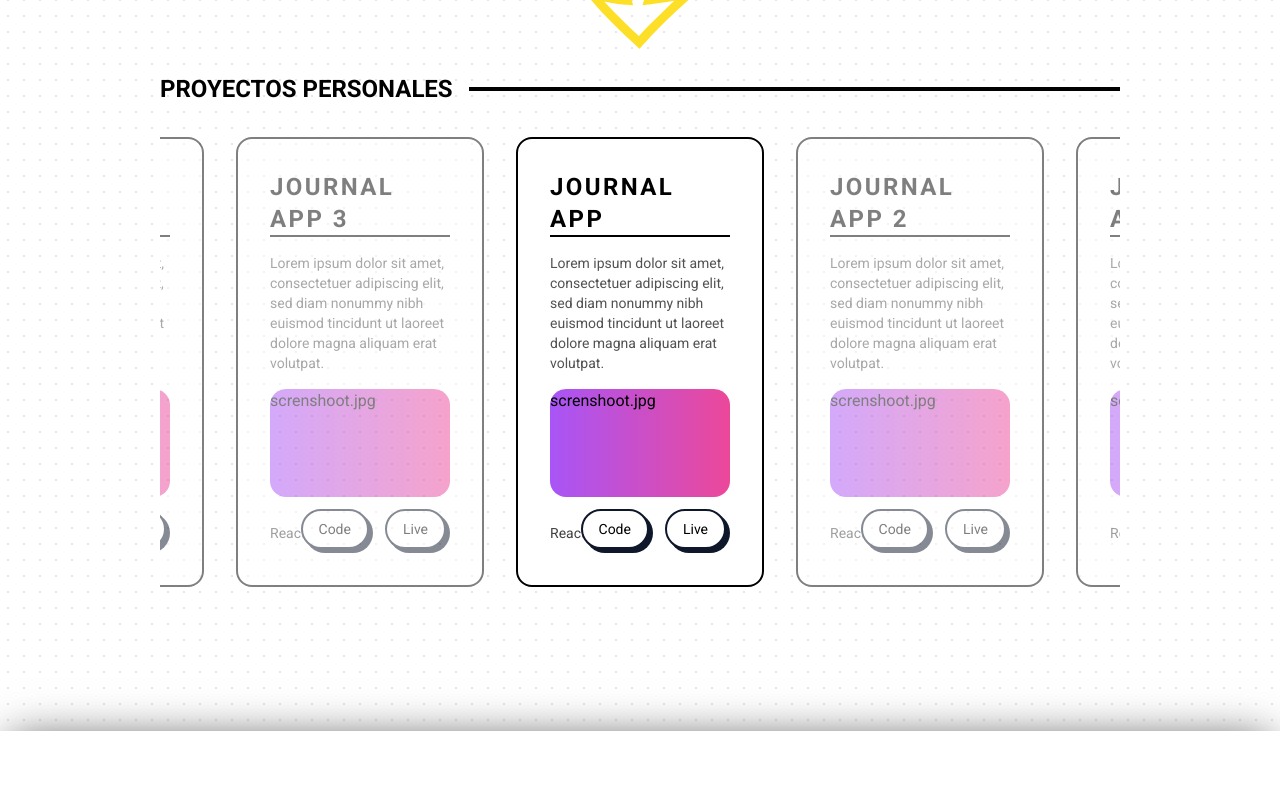
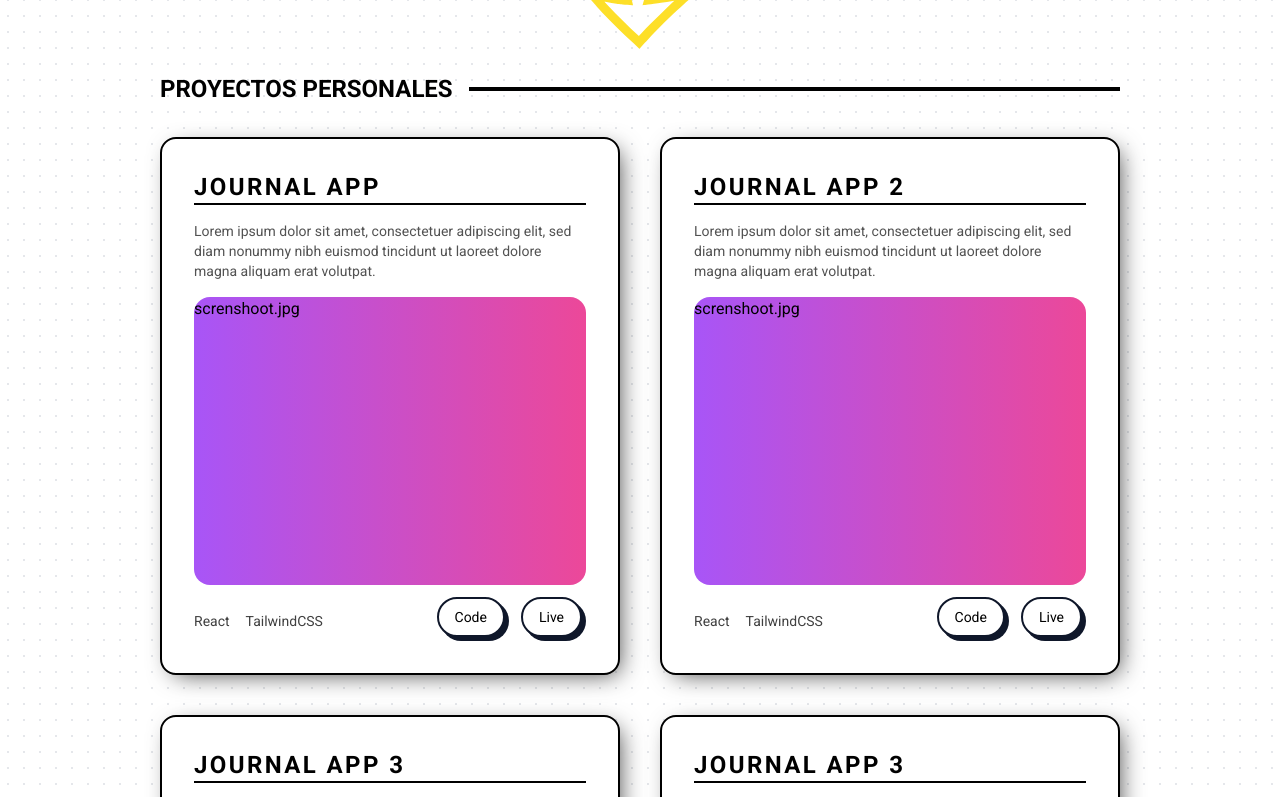
Before and after one commit to DiegoLeonardoSoto/porfolio, a React (Vite) app: page / in a window 1280 px wide. Shown: the part 2540-3337 px from the top of the page. Built offline with nearby package versions, Linux system fonts and the light colour scheme; a web font is replaced by a local one.

Commit message:
delete projects carrousel add projects grid

```diff
--- a/package.json
+++ b/package.json
@@ -12,8 +12,7 @@
   "dependencies": {
     "react": "^18.2.0",
     "react-dom": "^18.2.0",
-    "react-scroll": "^1.9.0",
-    "react-slick": "^0.30.2"
+    "react-scroll": "^1.9.0"
   },
   "devDependencies": {
     "@types/react": "^18.2.66",
--- a/src/components/Carrousel.jsx
+++ /dev/null
@@ -1,35 +0,0 @@
-import { ProjectCard } from "./ProjectCard";
-import Slider from "react-slick";
-import { projects } from "../projects.json";
-import { useState } from "react";
-
-export const Carrousel = () => {
-  const [slideIndex, setSlideIndex] = useState(0);
-
-  const settings = {
-    className: "center",
-    centerMode: true,
-    infinite: true,
-    centerPadding: "60px",
-    slidesToShow: 3,
-    slideToScroll: 3,
-    speed: 500,
-    beforeChange: (current, next) => setSlideIndex(next),
-  };
-
-  return (
-    <div className="gap-5">
-      <Slider {...settings}>
-        {projects.map((project, i) => {
-          return (
-            <ProjectCard
-              {...project}
-              key={crypto.randomUUID()}
-              styles={i === slideIndex ? "slide slide-active" : "slide"}
-            />
-          );
-        })}
-      </Slider>
-    </div>
-  );
-};
--- a/src/components/ProjectCard.jsx
+++ b/src/components/ProjectCard.jsx
@@ -1,16 +1,9 @@
 import { SocialMediaButton } from "./SocialMediaButton";
 
-export const ProjectCard = ({
-  title,
-  description,
-  codeUrl,
-  img,
-  tags,
-  styles,
-}) => {
+export const ProjectCard = ({ title, description, codeUrl, img, tags }) => {
   return (
     <div
-      className={`flex flex-col gap-4 rounded-2xl border-2 border-black bg-white p-8 ${styles}`}
+      className={`flex flex-col gap-4 rounded-2xl border-2 border-black bg-white p-8 shadow-[6px_6px_25px_-7px_rgba(0,0,0,0.75)]`}
     >
       <h4 className="border-b-2 border-black text-2xl font-bold tracking-widest">
         {title.toUpperCase()}
--- a/src/sections/Projects.jsx
+++ b/src/sections/Projects.jsx
@@ -5,7 +5,8 @@ import {
   LinesProjectLeftDraw,
   LinesProjectRightDraw,
 } from "../assets";
-import { Carrousel } from "../components/Carrousel";
+import { projects } from "../projects.json";
+import { ProjectCard } from "../components/ProjectCard";
 import { LayoutSection } from "../layout/LayoutSection";
 
 export const Projects = () => {
@@ -29,8 +30,10 @@ export const Projects = () => {
           <p className="min-w-max text-2xl font-bold">PROYECTOS PERSONALES</p>
           <hr className="w-full border-2 border-black" />
         </div>
-        <div className="my-8 w-full">
-          <Carrousel />
+        <div className="my-8 grid w-full grid-cols-[repeat(auto-fill,_minmax(450px,_1fr))] gap-10">
+          {projects.map((project, i) => {
+            return <ProjectCard {...project} key={crypto.randomUUID()} />;
+          })}
         </div>
       </div>
     </LayoutSection>
```
Also changed, not shown: 1 other file (tests, documents, lock files or other folders).
